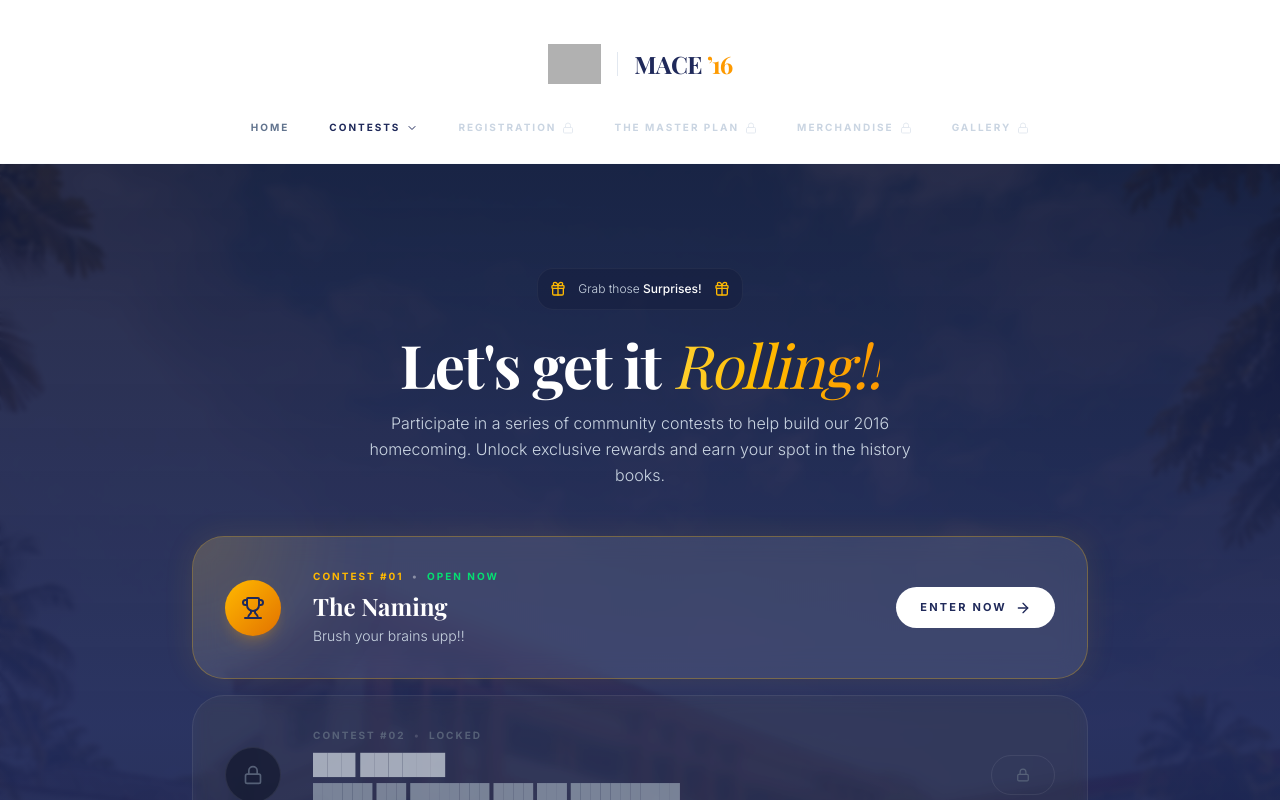
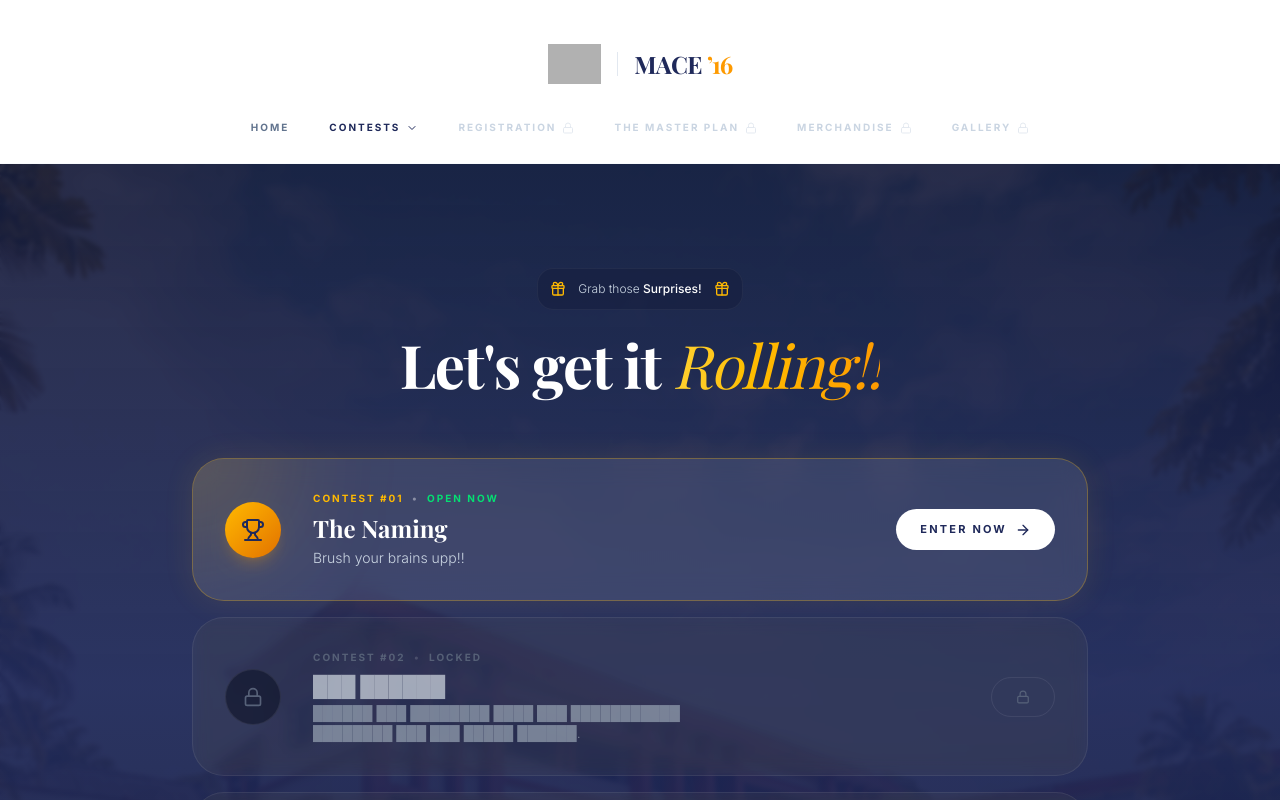
Before and after one commit to mace-2016/alumnimeet, a Next.js app: page /contest in a window 1280 px wide. Shown: the top 800 px of the page. Built offline with nearby package versions, Linux system fonts and the light colour scheme; grey boxes are pictures that could not be loaded; a web font is replaced by a local one.

Commit message:
Update page.tsx

```diff
--- a/app/contest/page.tsx
+++ b/app/contest/page.tsx
@@ -80,10 +80,6 @@ export default function ContestsHubPage() {
             Let's get it <span className="text-transparent bg-clip-text bg-gradient-to-r from-amber-300 to-amber-500 italic font-light">Rolling!!</span>
           </h1>
 
-          <p className="text-sm md:text-base text-slate-300 max-w-xl mx-auto font-light leading-relaxed">
-            Participate in a series of community contests to help build our 2016 homecoming. Unlock exclusive rewards and earn your spot in the history books.
-          </p>
-
         </div>
 
         {/* Contest Line Items */}
```
